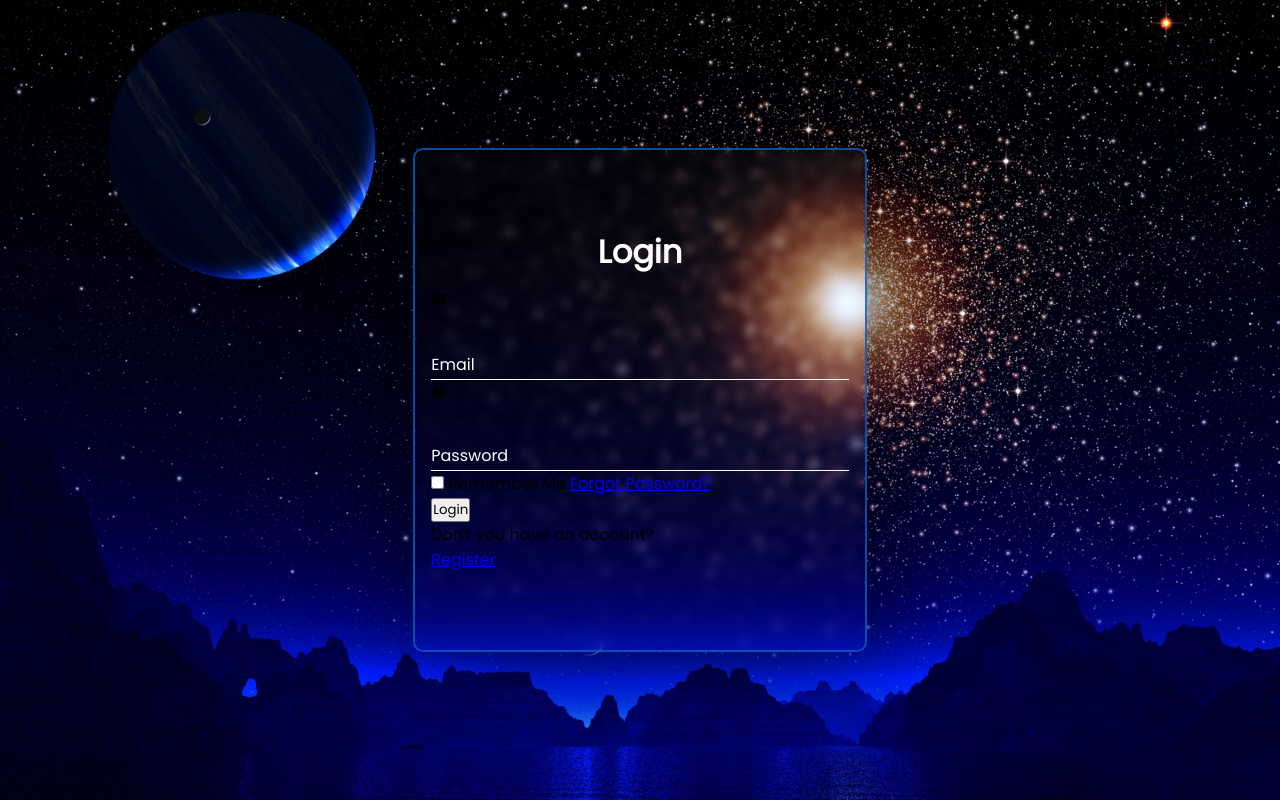
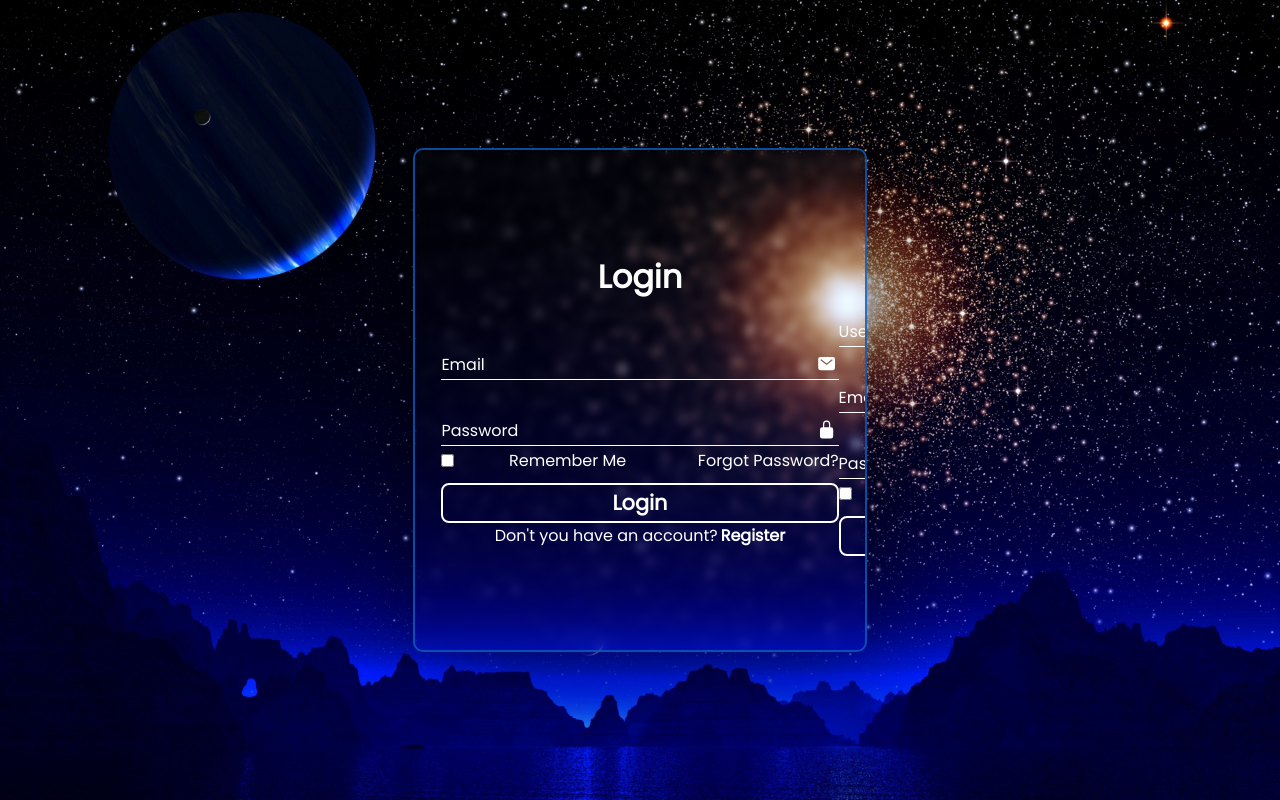
Before and after one commit to omarjafor/Login-Form, a plain HTML site: page index.html in a window 1280 px wide. Drawn offline with nearby package versions, Linux system fonts and the light colour scheme.

Commit message:
Completed

```diff
--- a/index.html
+++ b/index.html
@@ -10,7 +10,7 @@
 </head>
 <body>
     <div class="container">
-        <div class="formbox">
+        <div class="formbox login">
             <h2>Login</h2>
             <form action="#">
                 <div class="inputbox">
@@ -30,11 +30,11 @@
                 </div>
                 <button class="btn">Login</button>
                 <div class="register-forget">
-                    <p>Don't you have an account?</p><a href="#" class="reglink">Register</a>
+                    <p>Don't you have an account?<a href="#" class="reglink">Register</a></p>
                 </div>
             </form>
         </div>
-        <!-- <div class="formbox register">
+        <div class="formbox register">
             <h2>Registration</h2>
             <form action="#">
                 <div class="inputbox">
@@ -52,8 +52,16 @@
                     <input type="password" required>
                     <label for="password">Password</label>
                 </div>
+                <div class="forgetcheck">
+                    <input type="checkbox">
+                    <label for="checkbox">Agree to the terms & conditions</label>
+                </div>
+                <button class="btn">Register</button>
+                <div class="register-forget">
+                    <p>Already have an account?<a href="#" class="loginlink">Login</a></p>
+                </div>
             </form>
-        </div> -->
+        </div>
     </div>
 
 
--- a/index.js
+++ b/index.js
@@ -0,0 +1,11 @@
+const container = document.querySelector('.container');
+const registerlink = document.querySelector('.reglink');
+const loginlink = document.querySelector('.loginlink');
+
+registerlink.addEventListener('click',()=>{
+    container.classList.add('active');
+});
+
+loginlink.addEventListener('click',()=>{
+    container.classList.remove('active');
+});
--- a/style.css
+++ b/style.css
@@ -91,3 +91,70 @@ form .inputbox input{
     border: none;
     outline: none;
 }
+
+form .inputbox ion-icon{
+    position: absolute;
+    top: 40px;
+    right: 2px;
+    font-size: 1.2em;
+    color: white;
+}
+
+.forgetcheck{
+    margin-top: 2px;
+    display: flex;
+    justify-content: space-between;
+}
+
+.forgetcheck label{
+    color: white;
+    margin-right: 17px;
+}
+
+.forgetcheck a{
+    color: white;
+    text-decoration: none;
+}
+
+.forgetcheck a:hover{
+    color: rgb(180, 175, 175);
+    text-decoration: underline;
+    transition: .4s;
+}
+
+.btn{
+    height: 40px;
+    width: 100%;
+    border: 2px solid white;
+    background: transparent;
+    font-size: 1.3em;
+    font-weight: 600;
+    border-radius: 8px;
+    margin-top: 10px;
+    cursor: pointer;
+    color: white;
+}
+
+.btn:hover{
+    background-color: black;
+    border: none;
+    transition: .5s ease-in;
+}
+
+.register-forget{
+    text-align: center;
+}
+.register-forget p{
+    color: white;
+}
+.register-forget p a{
+    color: white;
+    font-weight: 600;
+    margin-left: 3px;
+    text-decoration: none;
+}
+.register-forget p a:hover{
+    text-decoration: underline;
+    color: rgb(184, 207, 231);
+    transition: .4s;
+}
```
